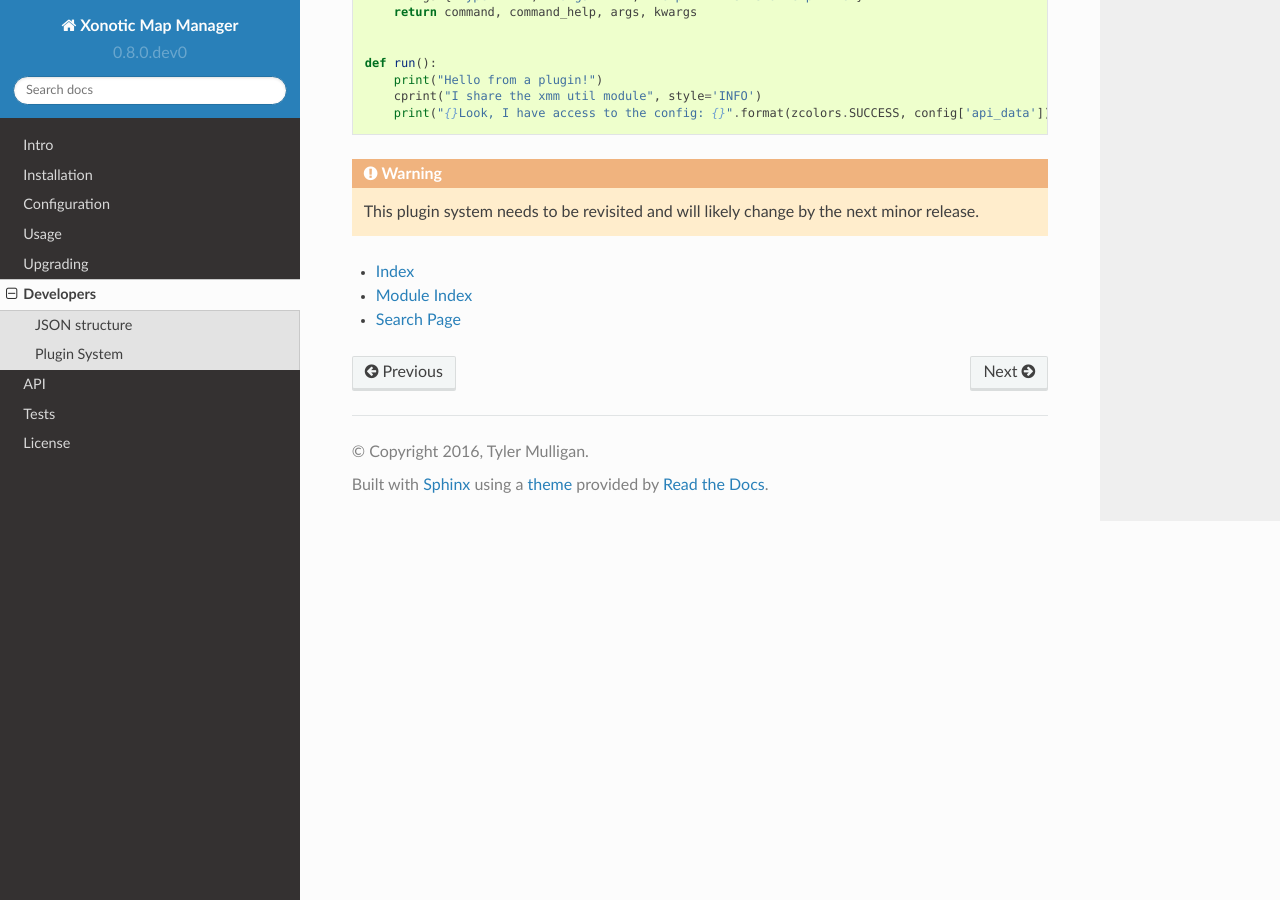
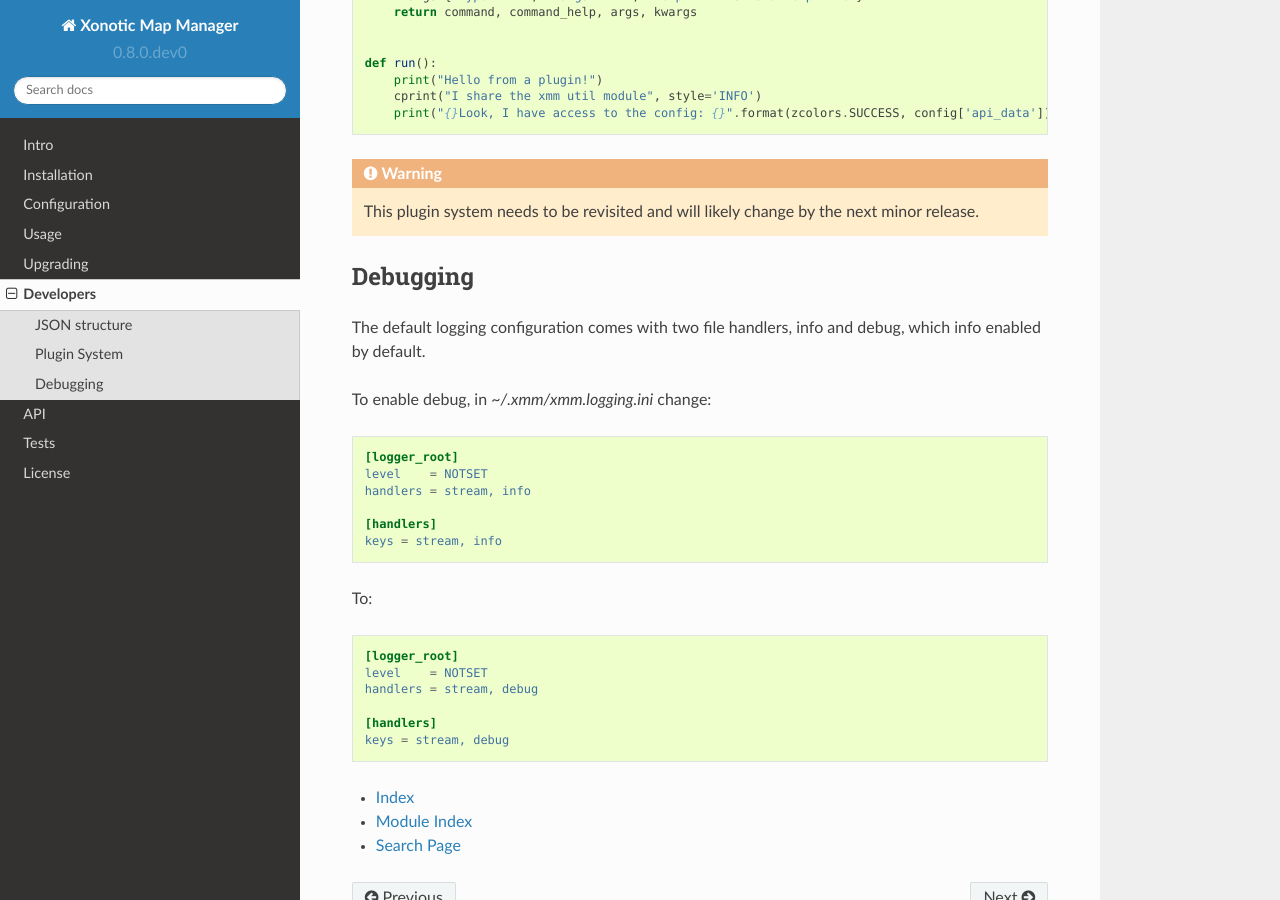
Before and after one commit to z/xonotic-map-manager, a Sphinx documentation site: the page built from docs/developers.rst, in a window 1280 px wide and 900 px high, scrolled down 1536 px. Built offline with Sphinx 7.4.7 and the Read the Docs theme 2.0.0, drawn with Linux system fonts in a browser that asks for light colours.

Commit message:
updated docs

```diff
--- a/docs/developers.rst
+++ b/docs/developers.rst
@@ -96,6 +96,33 @@ Checkout the examples in the ``./xmmc/plugins`` directory.
 
     This plugin system needs to be revisited and will likely change by the next minor release.
 
+Debugging
+---------
+
+The default logging configuration comes with two file handlers, info and debug, which info enabled by default.
+
+To enable debug, in `~/.xmm/xmm.logging.ini` change:
+
+.. code-block:: ini
+
+    [logger_root]
+    level    = NOTSET
+    handlers = stream, info
+
+    [handlers]
+    keys = stream, info
+
+To:
+
+.. code-block:: ini
+
+    [logger_root]
+    level    = NOTSET
+    handlers = stream, debug
+
+    [handlers]
+    keys = stream, debug
+
 * :ref:`genindex`
 * :ref:`modindex`
 * :ref:`search`
--- a/docs/upgrading.rst
+++ b/docs/upgrading.rst
@@ -46,8 +46,8 @@ Pickle is no longer used for serialization, data is now stored as JSON:
     }
 
 
-sources.json
-""""""""""""
+sources.json *[NEW]*
+""""""""""""""""""""
 
 This is a new feature that enables support for more than one repository:
 
```
Also changed, not shown: docs/configuration.rst (+12 -3 lines), docs/index.rst (+6 -5 lines), docs/usage.rst (+27 -7 lines).
